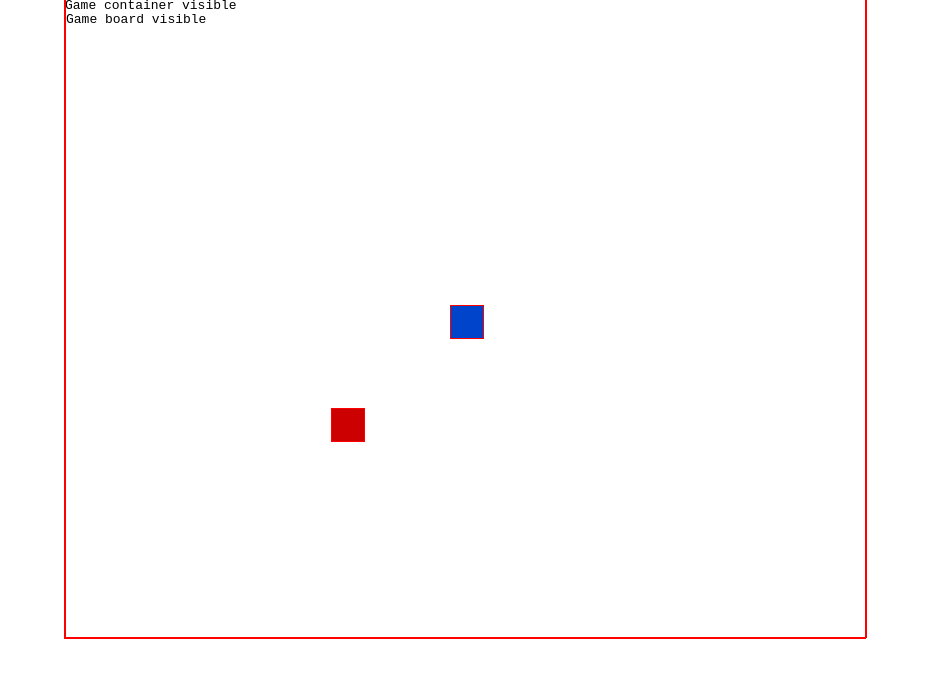
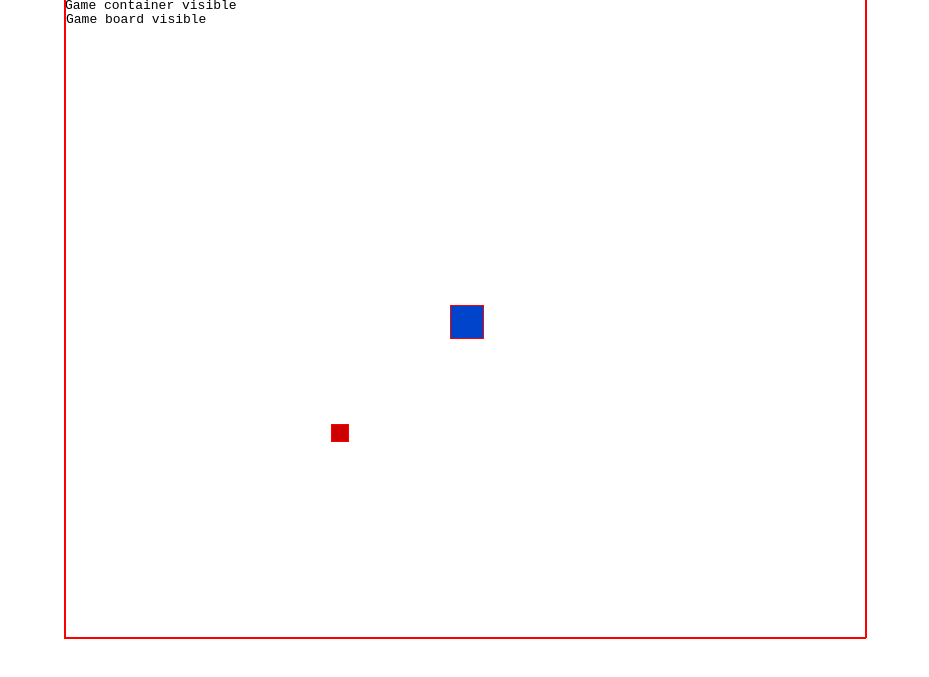
Before and after one commit to Oneirius/game-pooper-scooper, a plain HTML site: page index.html in a window 1280 px wide. Shown: the part 33-710 px from the top of the page, without its empty margins (0-929 px from the left). Drawn offline with Linux system fonts and the light colour scheme.

Commit message:
implement player <-> enemy collision check

```diff
--- a/player.js
+++ b/player.js
@@ -122,5 +122,19 @@ class Player {
         }
         this.updateElementPosition();
         this.updateEdges();
+        this.collisionCheck();
+    }
+    collisionCheck() {
+        gameEnemies.forEach((enemy) => {
+            if (
+                this.leftEdge < enemy.rightEdge &&
+                this.rightEdge > enemy.leftEdge &&
+                this.topEdge < enemy.bottomEdge &&
+                this.bottomEdge > enemy.topEdge
+            ){
+                console.log("collision detected!")
+            }
+
+        })
     }
 }
--- a/style.css
+++ b/style.css
@@ -38,8 +38,8 @@ h1 {
 }
 
 .enemy {
-    width: 32px;
-    height: 32px;
+    width: 16px;
+    height: 16px;
     background-color: #c00;
     position: absolute;
     top: 0px;
```
